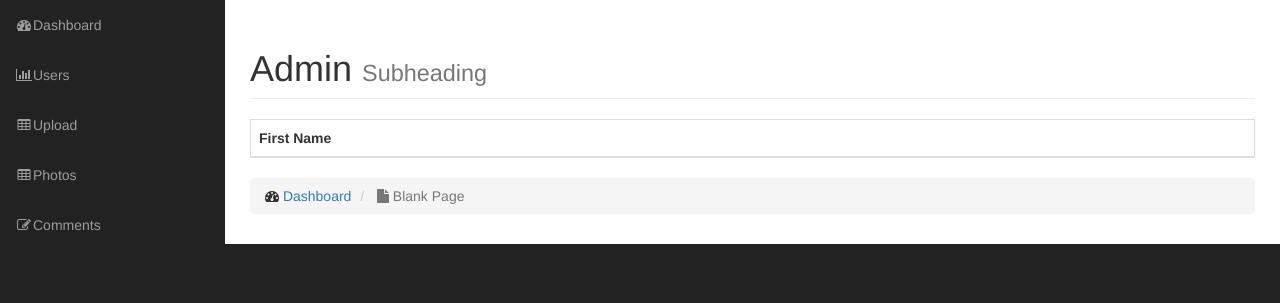
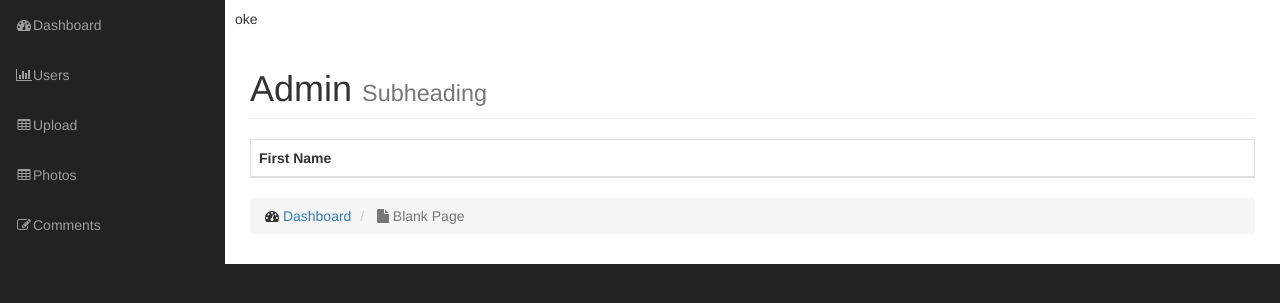
Before and after one commit to kimono-k/Kimono-CMS-OOP, a PHP site: page /admin in a window 1280 px wide. Shown: the part 51-354 px from the top of the page. Run offline with PHP 8.4, Linux system fonts and the light colour scheme; grey boxes labelled with a size stand in for pictures from a placeholder-image service; data that the repository does not hold is empty; some libraries are stand-ins or nearby versions.

```diff
--- a/admin/includes/admin_content.php
+++ b/admin/includes/admin_content.php
@@ -1,6 +1,7 @@
 <?php
 $user = new User();
 $result_set = $user->find_all_users();
+echo "oke";
 ?>
 
 <div class="container-fluid">
```
